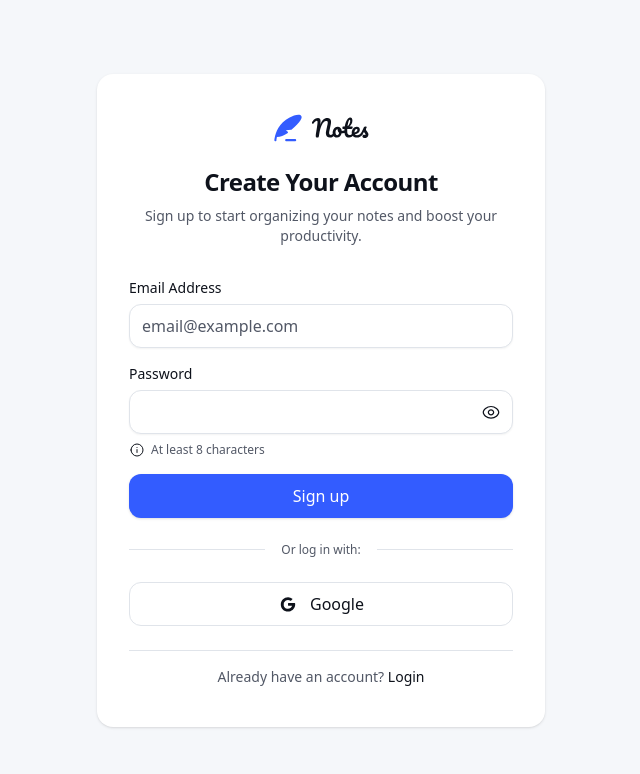
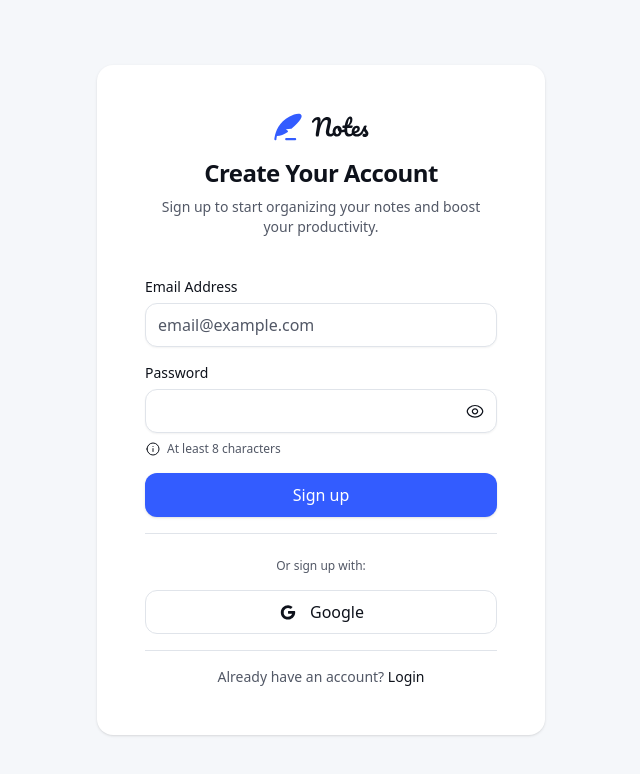
Before and after one commit to SheldonFam/FEM-Note, a Next.js app: page /signup in a window 1280 px wide. Shown: the top 774 px of the page, without its empty margins (319-959 px from the left). Built offline with nearby package versions, Linux system fonts and the light colour scheme.

Commit message:
fix: tweak the padding for login related component

```diff
--- a/app/(auth)/login/page.tsx
+++ b/app/(auth)/login/page.tsx
@@ -26,16 +26,10 @@ export default function LoginPage() {
   }
 
   return (
-    <AuthCard
-      title="Welcome to Note"
-      description="Please log in to continue"
-    >
+    <AuthCard title="Welcome to Note" description="Please log in to continue">
       <form onSubmit={handleSubmit(onSubmit)} className="space-y-4">
         <div>
-          <label
-            htmlFor="email"
-            className="mb-1.5 block text-sm font-medium"
-          >
+          <label htmlFor="email" className="mb-1.5 block text-sm font-medium">
             Email Address
           </label>
           <Input
@@ -76,17 +70,17 @@ export default function LoginPage() {
         </Button>
       </form>
 
-      <div className="my-6 flex items-center gap-4">
-        <div className="h-px flex-1 bg-border" />
+      <div className="mt-4 mb-4 h-px bg-border" />
+
+      <div className="mt-6 mb-4 flex justify-center items-center gap-4">
         <span className="text-xs text-muted-foreground">Or log in with:</span>
-        <div className="h-px flex-1 bg-border" />
       </div>
 
       <GoogleButton />
 
-      <div className="mt-6 h-px bg-border" />
+      <div className="mt-4 mb-4 h-px bg-border" />
 
-      <p className="mt-4 text-center text-sm text-muted-foreground">
+      <p className="text-center text-sm text-muted-foreground">
         No account yet?{" "}
         <Link
           href="/signup"
--- a/app/(auth)/signup/page.tsx
+++ b/app/(auth)/signup/page.tsx
@@ -75,17 +75,17 @@ export default function SignupPage() {
         </Button>
       </form>
 
-      <div className="my-6 flex items-center gap-4">
-        <div className="h-px flex-1 bg-border" />
-        <span className="text-xs text-muted-foreground">Or log in with:</span>
-        <div className="h-px flex-1 bg-border" />
+      <div className="mt-4 mb-4 h-px bg-border" />
+
+      <div className="mt-6 mb-4 flex justify-center items-center gap-4">
+        <span className="text-xs text-muted-foreground">Or sign up with:</span>
       </div>
 
       <GoogleButton />
 
-      <div className="mt-6 h-px bg-border" />
+      <div className="mt-4 mb-4 h-px bg-border" />
 
-      <p className="mt-4 text-center text-sm text-muted-foreground">
+      <p className="text-center text-sm text-muted-foreground">
         Already have an account?{" "}
         <Link
           href="/login"
--- a/components/auth/auth-card.tsx
+++ b/components/auth/auth-card.tsx
@@ -8,8 +8,8 @@ interface AuthCardProps {
 
 export function AuthCard({ title, description, children }: AuthCardProps) {
   return (
-    <div className="w-full max-w-md rounded-2xl bg-background px-8 py-10 shadow-sm">
-      <div className="mb-6 flex justify-center">
+    <div className="w-full max-w-md rounded-2xl bg-background px-4 py-10 md:px-8 md:py-12 lg:p-12 shadow-sm">
+      <div className="mb-4 flex justify-center">
         <Image
           src="/assets/images/logo.svg"
           alt="Notes"
@@ -20,14 +20,12 @@ export function AuthCard({ title, description, children }: AuthCardProps) {
         />
       </div>
 
-      <h1 className="text-center text-2xl font-bold tracking-tight">
-        {title}
-      </h1>
+      <h1 className="text-center text-2xl font-bold tracking-tight">{title}</h1>
       <p className="mt-2 text-center text-sm text-muted-foreground">
         {description}
       </p>
 
-      <div className="mt-8">{children}</div>
+      <div className="mt-10">{children}</div>
     </div>
   );
 }
```
